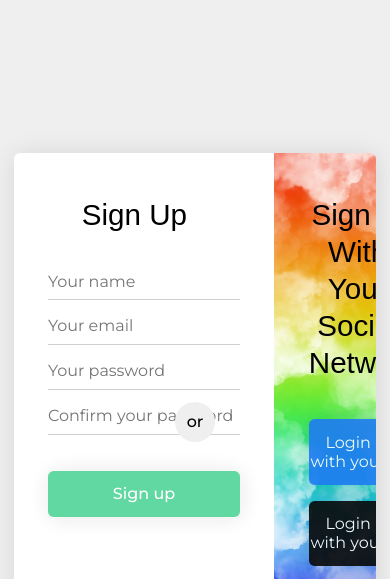
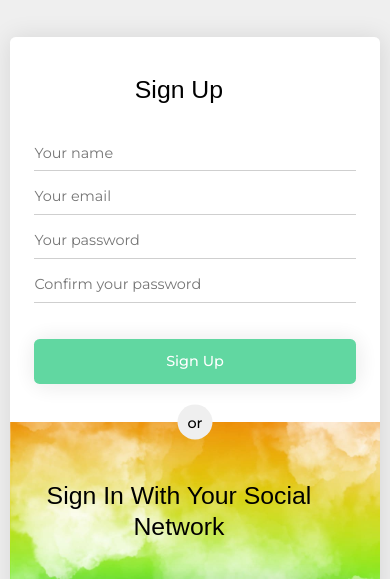
Before and after one commit to adrjmiranda/signup-or-signin-page-design, a website built with webpack: page public/index.html in a window 390 px wide. Shown: the top 579 px of the page. Built offline with nearby package versions, Linux system fonts and the light colour scheme; a web font is replaced by a local one.

Commit message:
style: created styles for smaller screens

```diff
--- a/public/assets/css/style.css
+++ b/public/assets/css/style.css
@@ -111,6 +111,8 @@ a i {
 	transition: 0.35s ease-in-out;
 	opacity: 0.9;
 	box-shadow: var(--light-bs);
+	text-transform: capitalize;
+	font-size: var(--base-fs);
 }
 
 .btn:hover {
@@ -221,3 +223,53 @@ a i {
 /************** End of FORM ***************/
 
 /************** End of CONTENT ***************/
+
+/***************** Responsiveness *******************/
+@media screen and (max-width: 768px) {
+	/***************** Variables *******************/
+	:root {
+		/* Font Size */
+		--base-fs: 0.9rem;
+		--xl-fs: 1.55rem;
+	}
+
+	/***************** FORM *******************/
+	.form-area {
+		padding: 2.25rem 1.55rem;
+	}
+	/************** End of FORM ***************/
+
+	/***************** FORM BETWEEN *******************/
+	#form-between {
+		height: 35px;
+		width: 35px;
+		font-size: var(--base-fs);
+	}
+	/************** End of FORM BETWEEN ***************/
+}
+
+@media screen and (max-width: 690px) {
+	/***************** Reusable *******************/
+	.container {
+		padding-block: 1.85rem;
+	}
+
+	/***************** FORM *******************/
+	#form {
+		grid-template-columns: 100%;
+		grid-template-rows: repeat(2, 1fr);
+		min-height: 770px;
+	}
+
+	.form-area {
+		justify-content: center;
+	}
+	/************** End of FORM ***************/
+}
+
+@media screen and (max-width: 390px) {
+	/***************** Reusable *******************/
+	.container {
+		padding-inline: calc(var(--container-pi) - 0.25rem);
+	}
+}
```
